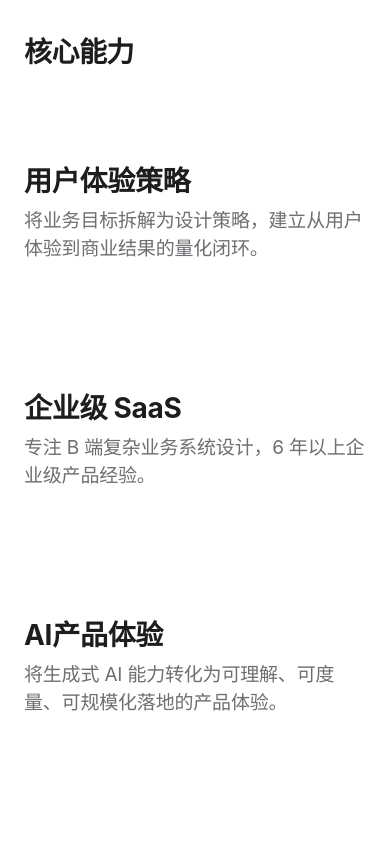
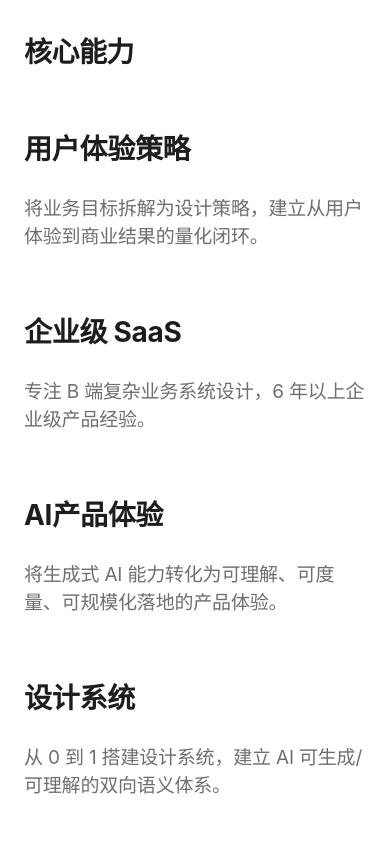
Before and after one commit to JUNCHENZUOSHI/han-xingxing-portfolio, a React (Vite) app: page /han-xingxing-portfolio/about in a window 390 px wide. Shown: the part 3520-4364 px from the top of the page. Built offline with nearby package versions, Linux system fonts and the light colour scheme.

Commit message:
fix: What I Do item spacing (200px gaps), compact internal spacing, mobile gaps

```diff
--- a/src/pages/Home/Home.css
+++ b/src/pages/Home/Home.css
@@ -24,6 +24,7 @@
 
 /* ── What I Do — scroll-driven sticky media (deepseek "一切皆插件") ── */
 .what-i-do { background: var(--color-bg-alt); }
+.what-i-do .section-heading { margin-bottom: 0; }
 .capability-layout {
   display: grid;
   grid-template-columns: 42fr 58fr;
@@ -33,14 +34,12 @@
 .capability-list {
   display: flex;
   flex-direction: column;
+  gap: 200px;
+  margin-top: 200px;
 }
 .capability-item {
-  height: 100vh;
   display: flex;
   flex-direction: column;
-  justify-content: center;
-  gap: var(--space-12);
-  padding: 0 var(--space-8);
   opacity: 0.3;
   transition: opacity 0.5s ease, transform 0.5s ease;
   transform: translateX(0);
@@ -51,6 +50,7 @@
   font-size: var(--text-caption);
   color: var(--color-accent);
   letter-spacing: 0.08em;
+  margin-bottom: var(--space-8);
   transition: color 0.5s ease;
 }
 .capability-item__title {
@@ -59,6 +59,7 @@
   line-height: 150%;
   letter-spacing: -0.01em;
   color: var(--color-text);
+  margin-bottom: var(--space-20);
 }
 .capability-item__desc {
   font-size: var(--text-body);
@@ -121,7 +122,8 @@
 @media (max-width: 767px) {
   .capability-layout { grid-template-columns: 1fr; }
   .capability-media { display: none; }
-  .capability-item { height: auto; padding: var(--space-32) 0; opacity: 1; }
+  .capability-list { gap: var(--space-32); margin-top: var(--space-32); }
+  .capability-item { padding: 0; opacity: 1; }
 }
 
 /* ── About Preview — two cards (deepseek 快速体验/源码安装) ── */
```
